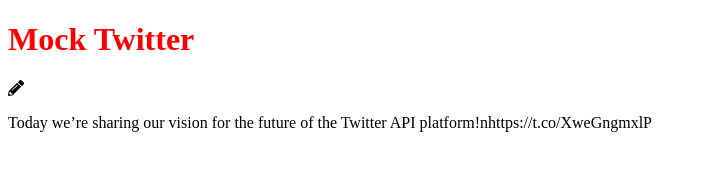
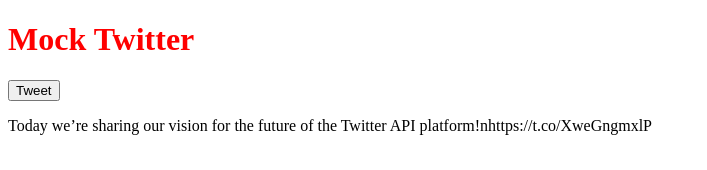
Before and after one commit to MaxwellKendall/mock-twitter, a React app: page / in a window 1280 px wide. Shown: the top 170 px of the page, without its empty margins (0-707 px from the left). Built offline with nearby package versions, Linux system fonts and the light colour scheme.

Commit message:
removing FA icon

```diff
--- a/src/components/Header.jsx
+++ b/src/components/Header.jsx
@@ -1,12 +1,12 @@
 import React from "react";
-import { FontAwesomeIcon } from "@fortawesome/react-fontawesome";
-import { faPencilAlt } from "@fortawesome/free-solid-svg-icons";
 
 export const Header = ({ setModal }) => {
   return (
     <div className="header">
       <h1>Mock Twitter</h1>
-      <FontAwesomeIcon onClick={() => setModal(true)} icon={faPencilAlt} />
+      <button onClick={() => setModal(true)} className="header__tweet-btn">
+        Tweet
+      </button>
     </div>
   );
 };
```
